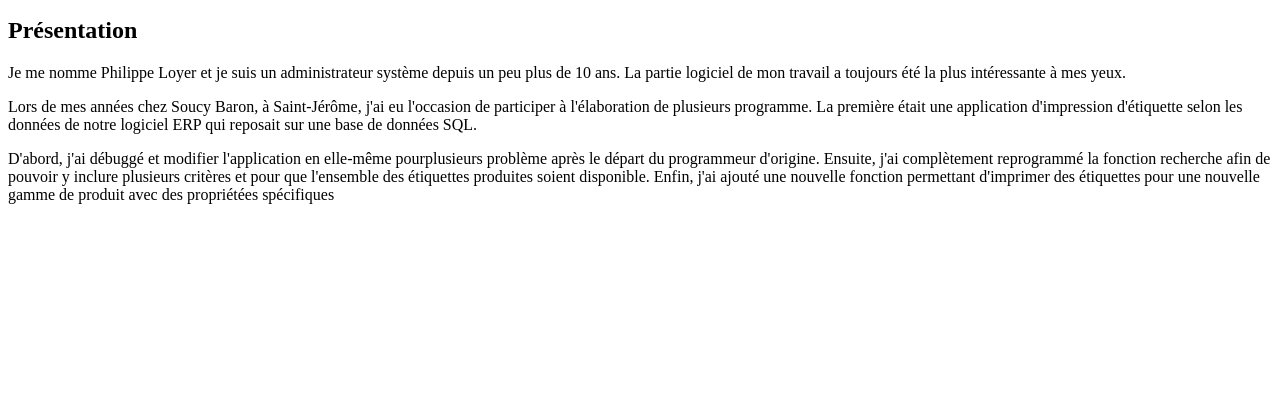
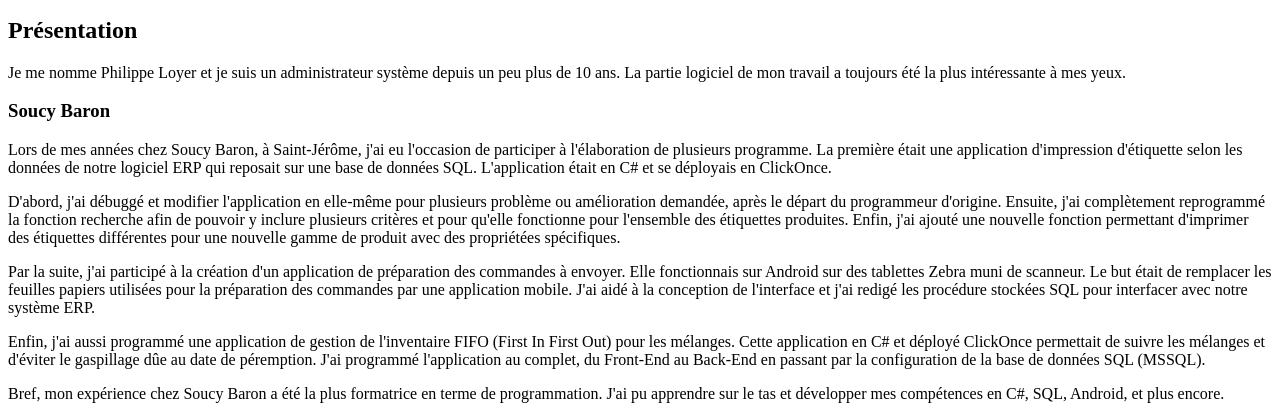
Before and after one commit to LoyerP/mySites, a plain HTML site: page index.html in a window 1280 px wide. Shown: the part 629-1048 px from the top of the page. Before the commit the page ends 849 px from the top, so only its background shows below. Drawn offline with nearby package versions, Linux system fonts and the light colour scheme.

Commit message:
Ajout de détail sur mon expérience programmation chez Soucy Baron

```diff
--- a/index.html
+++ b/index.html
@@ -29,12 +29,21 @@
         <p>
             Je me nomme Philippe Loyer et je suis un administrateur système depuis un peu plus de 10 ans. La partie logiciel de mon travail a toujours été la plus intéressante à mes yeux.
         </p>
-        <!-- Ptet plus mettre sa dans histoire? -->
+        <h3 id="sous-titre">Soucy Baron</h3>
         <p>
-            Lors de mes années chez Soucy Baron, à Saint-Jérôme, j'ai eu l'occasion de participer à l'élaboration de plusieurs programme. La première était une application d'impression d'étiquette selon les données de notre logiciel ERP qui reposait sur une base de données SQL.
+            Lors de mes années chez Soucy Baron, à Saint-Jérôme, j'ai eu l'occasion de participer à l'élaboration de plusieurs programme. La première était une application d'impression d'étiquette selon les données de notre logiciel ERP qui reposait sur une base de données SQL. L'application était en C# et se déployais en ClickOnce.
         </p>
         <p>
-            D'abord, j'ai débuggé et modifier l'application en elle-même pourplusieurs problème après le départ du programmeur d'origine. Ensuite, j'ai complètement reprogrammé la fonction recherche afin de pouvoir y inclure plusieurs critères et pour que l'ensemble des étiquettes produites soient disponible. Enfin, j'ai ajouté une nouvelle fonction permettant d'imprimer des étiquettes pour une nouvelle gamme de produit avec des propriétées spécifiques
+            D'abord, j'ai débuggé et modifier l'application en elle-même pour plusieurs problème ou amélioration demandée, après le départ du programmeur d'origine. Ensuite, j'ai complètement reprogrammé la fonction recherche afin de pouvoir y inclure plusieurs critères et pour qu'elle fonctionne pour l'ensemble des étiquettes produites. Enfin, j'ai ajouté une nouvelle fonction permettant d'imprimer des étiquettes différentes pour une nouvelle gamme de produit avec des propriétées spécifiques.
+        </p>
+        <p>
+            Par la suite, j'ai participé à la création d'un application de préparation des commandes à envoyer. Elle fonctionnais sur Android sur des tablettes Zebra muni de scanneur. Le but était de remplacer les feuilles papiers utilisées pour la préparation des commandes par une application mobile. J'ai aidé à la conception de l'interface et j'ai redigé les procédure stockées SQL pour interfacer avec notre système ERP.
+        </p>
+        <p>
+            Enfin, j'ai aussi programmé une application de gestion de l'inventaire FIFO (First In First Out) pour les mélanges. Cette application en C# et déployé ClickOnce permettait de suivre les mélanges et d'éviter le gaspillage dûe au date de péremption. J'ai programmé l'application au complet, du Front-End au Back-End en passant par la configuration de la base de données SQL (MSSQL).
+        </p>
+        <p>
+            Bref, mon expérience chez Soucy Baron a été la plus formatrice en terme de programmation. J'ai pu apprendre sur le tas et développer mes compétences en C#, SQL, Android, et plus encore.
         </p>
     </body>
 
```
